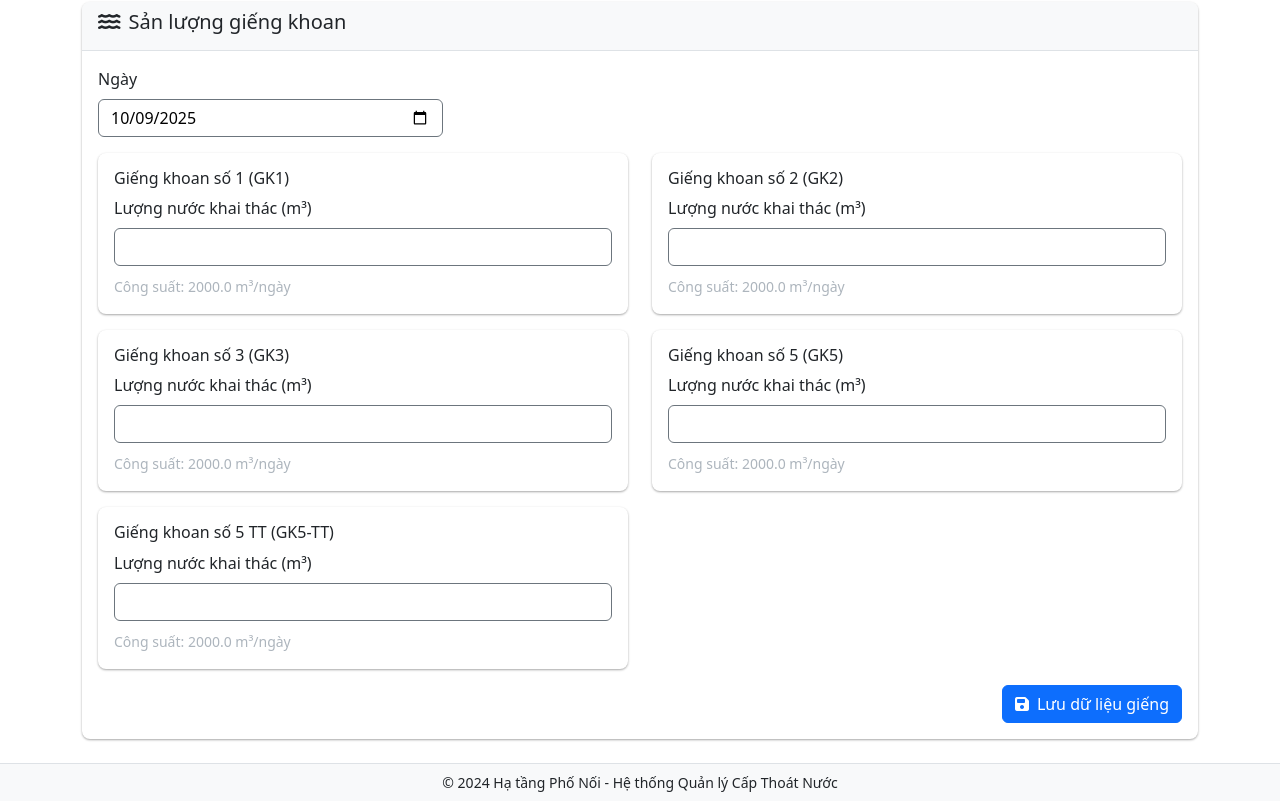
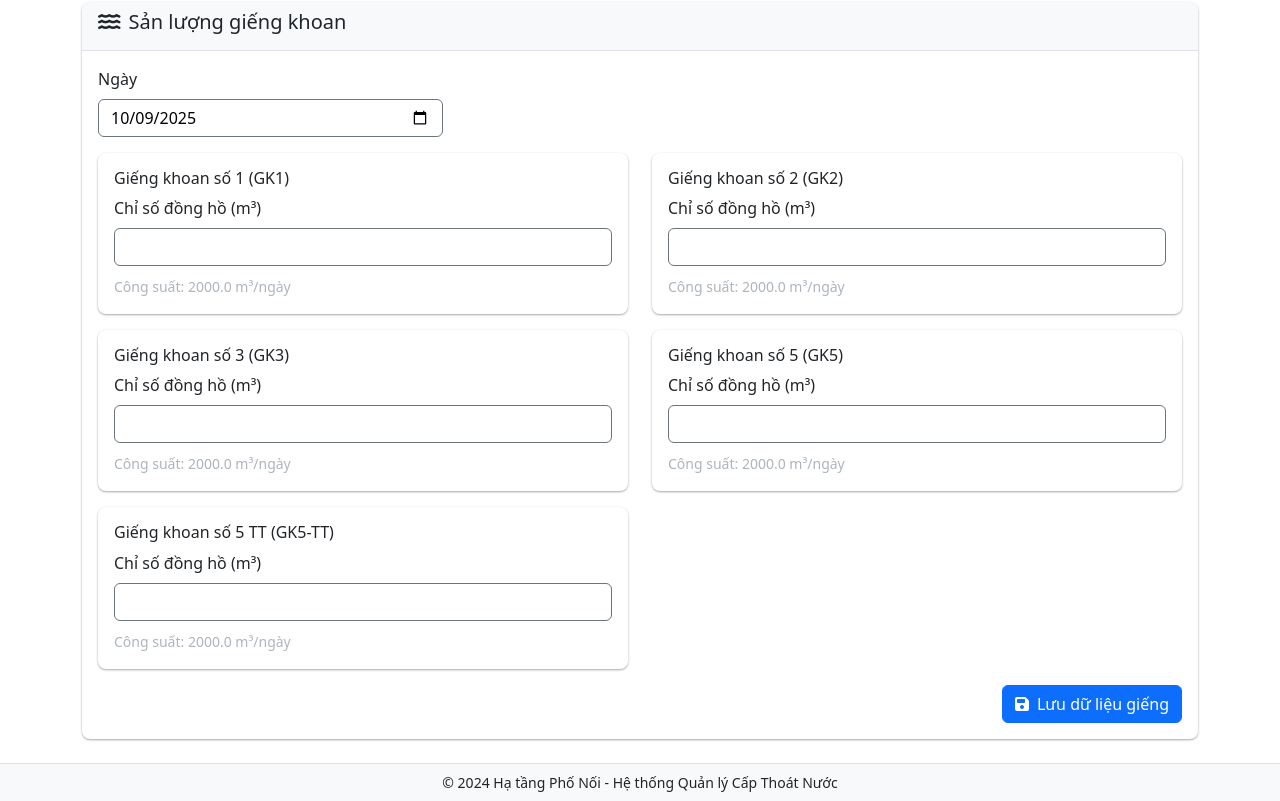
Before and after one commit to hieutt-vinatex/WaterSystem, a Flask app: page /data-entry in a window 1280 px wide. Shown: the part 256-1057 px from the top of the page. Run offline with Flask 3, Linux system fonts and the light colour scheme; a user stored in the database is signed in; data comes from the database, SQL or seed files in the repository; some libraries are stand-ins or nearby versions.

Commit message:
update chỉ số đồng hồ text

```diff
--- a/templates/data_entry.html
+++ b/templates/data_entry.html
@@ -69,7 +69,7 @@
                                         {% endif %}
                                     </h6>
                                     <div class="mb-2">
-                                        <label class="form-label">Lượng nước khai thác (m³)</label>
+                                        <label class="form-label">Chỉ số đồng hồ (m³)</label>
                                         <input type="number" class="form-control" name="production_{{ well.id }}"
                                                step="0.1" min="0" {% if well.is_backup %}value="0" readonly{% endif %}>
                                         <input type="hidden" name="well_ids" value="{{ well.id }}">
```
